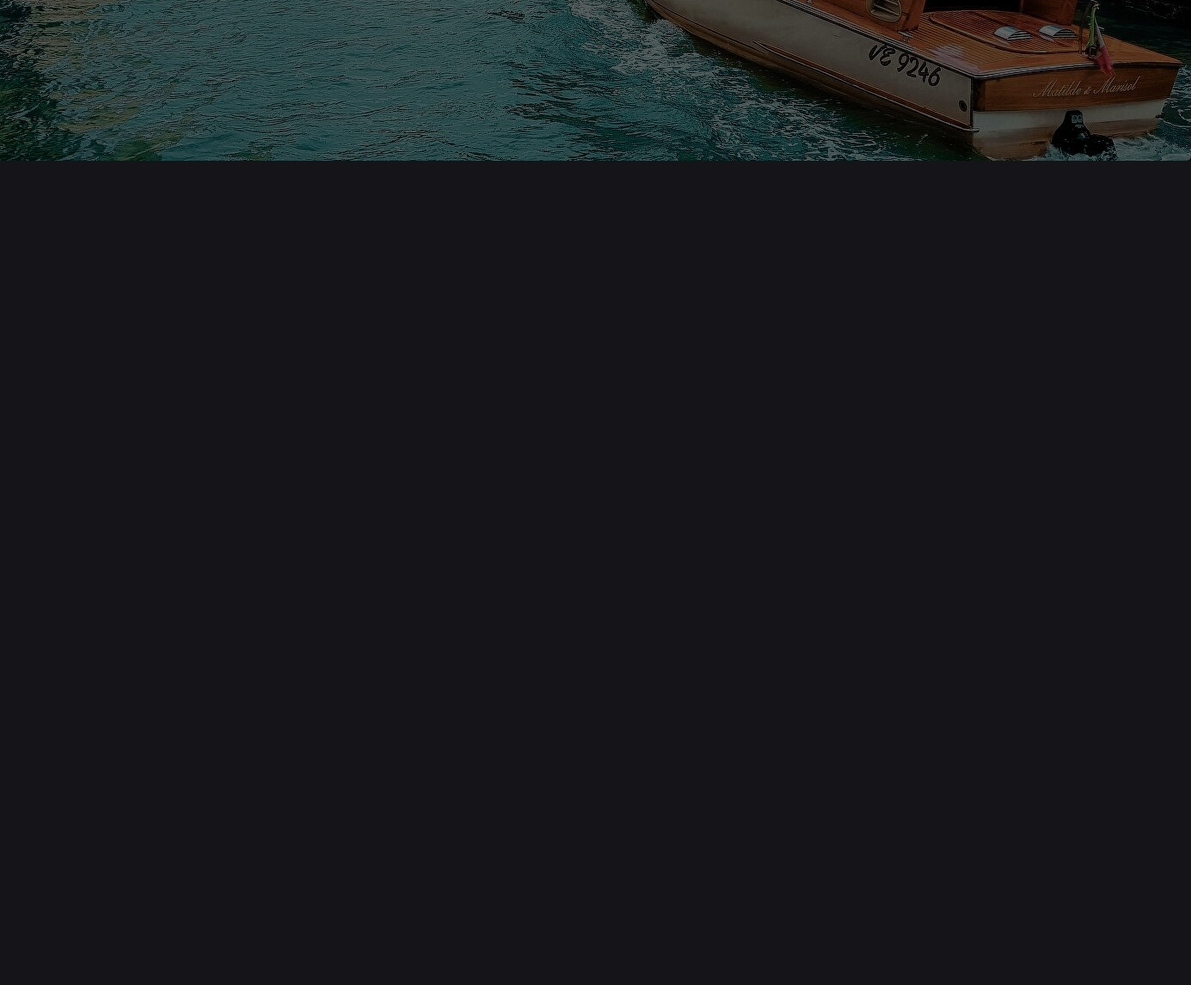
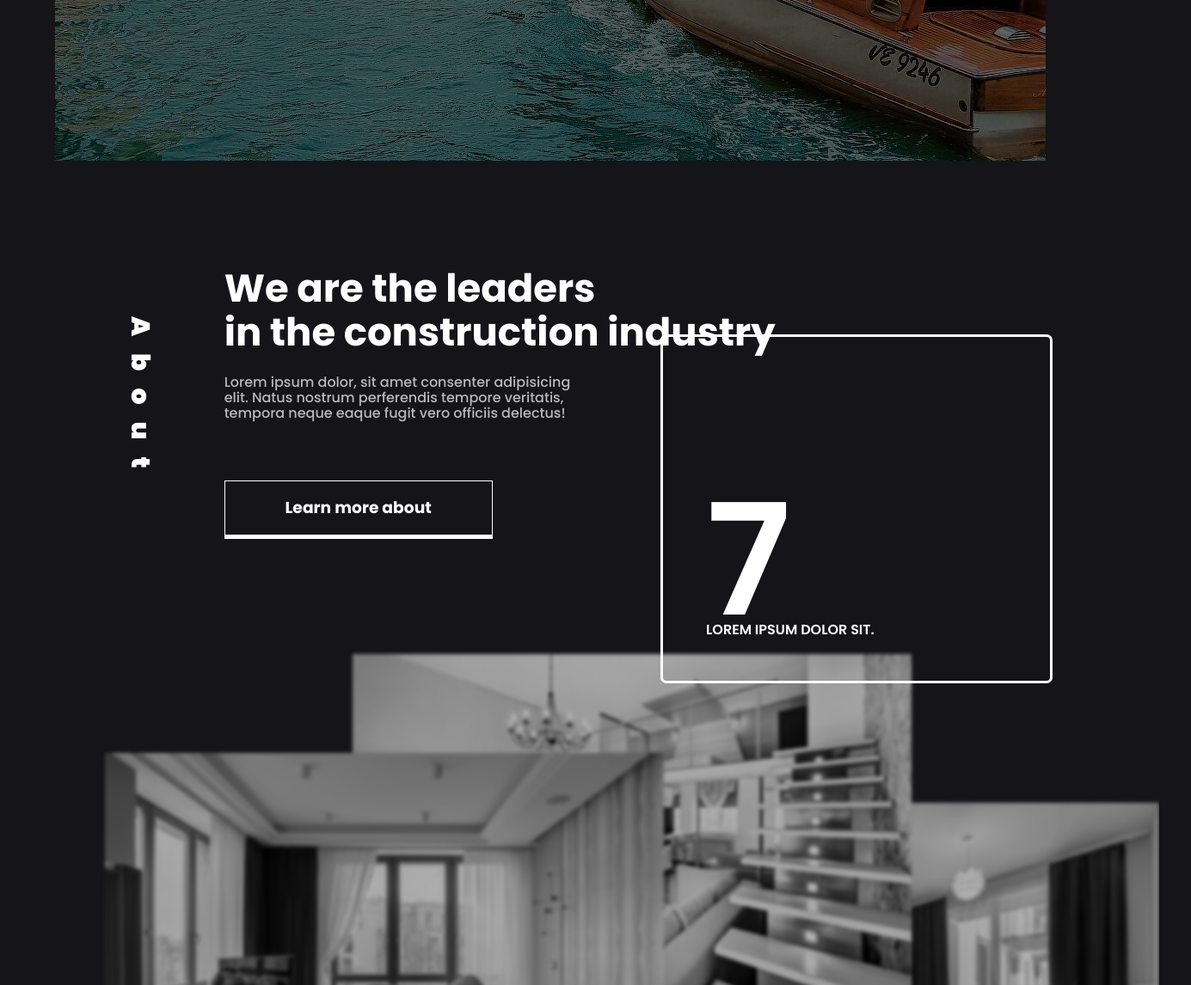
Before and after one commit to ZeroTwo-coder/Pinterest_1__Project, a plain HTML site: page index.html in a window 1280 px wide. Shown: the part 683-1829 px from the top of the page at 86% size, 1385 px wide, since content can reach past the window. Before the commit the page ends 970 px from the top, so only its background shows below. Drawn offline with Linux system fonts and the light colour scheme.

Commit message:
Add section about and do its

```diff
--- a/index.html
+++ b/index.html
@@ -51,6 +51,35 @@
 				</div>
 			</div>
 		</header>
+		<section class="about">
+			<div class="content_text">
+				<div class="title_about">
+					<h2>About</h2>
+				</div>
+				<div class="context_about">
+					<h1>We are the leaders<br /> in the construction industry</h1>
+					<p>Lorem ipsum dolor, sit amet consenter adipisicing elit. Natus nostrum perferendis tempore
+						veritatis, tempora neque eaque fugit vero officiis delectus!</p>
+					<span class="btn_about">
+						<h3>Learn more about</h3>
+					</span>
+				</div>
+				<div class="num_about">
+					<h1>7</h1>
+					<p>Lorem ipsum dolor sit.</p>
+				</div>
+			</div>
+			<div class="img_header">
+				<div class="p-a">
+					<img class="item_1" src="./image/about_img_1.jpg">
+					<img class="item_2" src="./image/about_img_2.jpg">
+					<img class="item_3" src="./image/about_img_3.jpg">
+				</div>
+			</div>
+		</section>
+		<section class="how_we_are">
+
+		</section>
 	</div>
 </body>
 
--- a/main.css
+++ b/main.css
@@ -1,6 +1,7 @@
 @import url('./style/normalize.css');
 @import url('./style/menu.css');
 @import url('./style/header.css');
+@import url('./style/about.css');
 
 @import url('https://fonts.googleapis.com/css2?family=Poppins:wght@100;200;300;400;500;600;700;800;900&display=swap');
 
@@ -11,8 +12,4 @@
 .container {
 	width: 90%;
 	margin: 0 auto;
-	display: flex;
-	flex-direction: column;
-	align-items: center;
-	justify-content: center;
 }
--- /dev/null
+++ b/style/about.sass
@@ -0,0 +1,95 @@
+
+section
+	&.about
+		margin-bottom: 50px
+
+		.content_text
+			display: flex
+
+			.title_about
+				display: flex
+				align-items: center
+
+				h2
+					margin: 0
+					transform: rotate(90deg)
+					letter-spacing: 20px
+					font-size: 30px
+					font-weight: 900
+
+			.context_about
+				h1
+					font-size: 45px
+
+				p
+					width: 45%
+					opacity: 0.7
+					font-weight: 500
+					margin-top: 20px
+
+			.btn_about
+				margin-top: 50px
+				display: flex
+				text-align: left
+				cursor: pointer
+
+				h3
+					text-align: center
+					width: 250px
+					border: 1px solid #fff
+					border-bottom: 5px solid #fff
+					padding: 20px 30px
+
+			.num_about
+				z-index: 5
+				margin: 8% 55%
+				position: absolute
+				width: 350px
+				height: 300px
+				padding: 50px
+				display: flex
+				flex-direction: column
+				justify-content: end
+				align-items: start
+				border: 3px solid #fff
+				border-radius: 7px
+
+				h1
+					font-size: 180px
+					font-weight: 600
+					margin: 0
+					line-height: 80%
+
+				p
+					font-weight: 600
+					text-transform: uppercase
+
+		.img_header
+			position: relative
+			.p-a
+
+				display: flex
+				position: relative
+
+				img
+					width: 650px
+					filter: brightness(70%) grayscale(1) blur(2px)
+					transition: 50ms
+
+					&:hover
+						filter: none
+
+					&.item_1
+						z-index: 3
+						position: absolute
+						margin: 20% 5%
+
+					&.item_2
+						z-index: 2
+						position: absolute
+						margin: 10% 30%
+
+					&.item_3
+						z-index: 1
+						position: absolute
+						margin: 25% 55%
--- a/style/header.sass
+++ b/style/header.sass
@@ -4,6 +4,7 @@ header
 	background: center no-repeat url("../image/header_background.jpg")
 	position: relative
 	margin-bottom: 100px
+	transition: transform 0.3s
 	// border-radius: 5px
 
 	.z-1
@@ -24,7 +25,8 @@ header
 				flex-direction: column
 				justify-content: end
 				align-items: start
-				border: 5px solid #fff
+				border: 3px solid #fff
+				border-radius: 10px
 
 				h1
 					font-size: 180px
@@ -51,3 +53,6 @@ header
 		right: 0
 		bottom: 0
 		background: rgba(0,0,0,.6)
+
+	&:hover
+		transform: scale(1.02)
```
Also changed, not shown: image/about_img_1.jpg (added), image/about_img_2.jpg (added), image/about_img_3.jpg (added), style/about.css (added), style/header.css.
